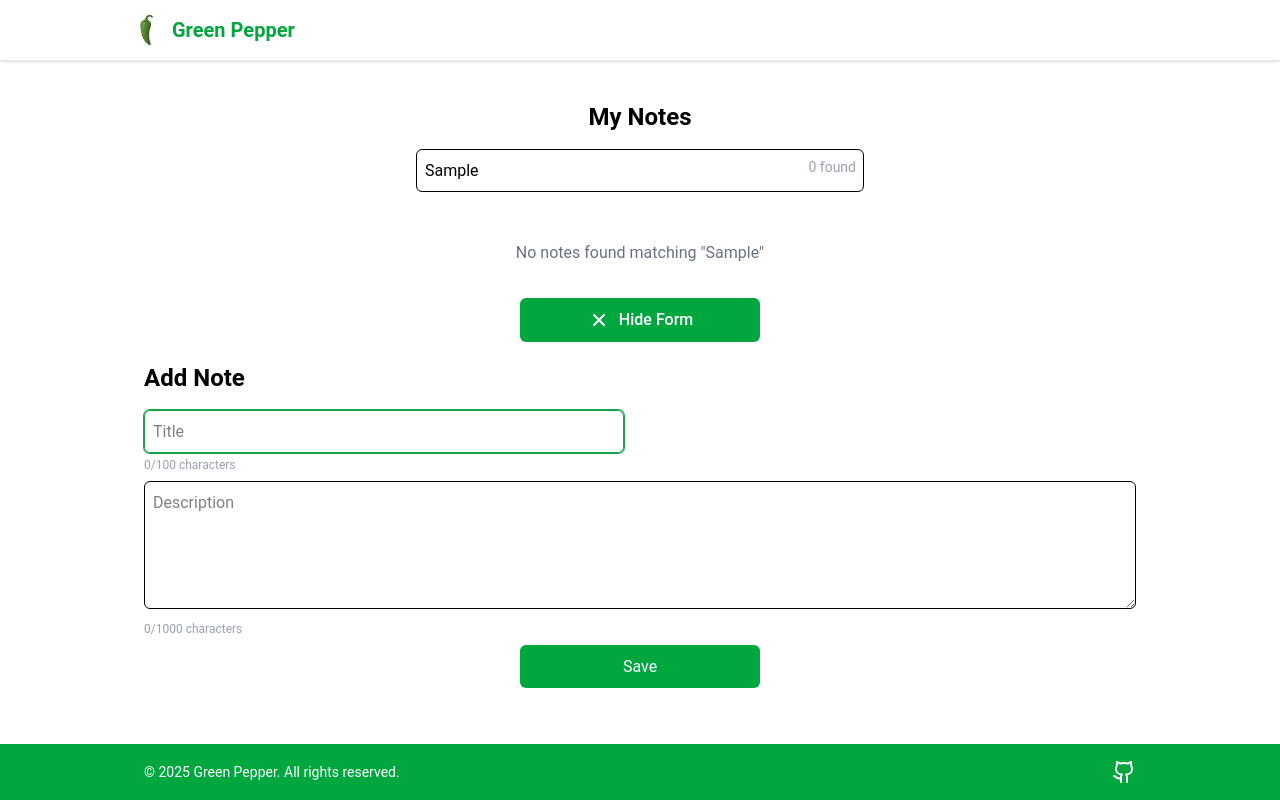
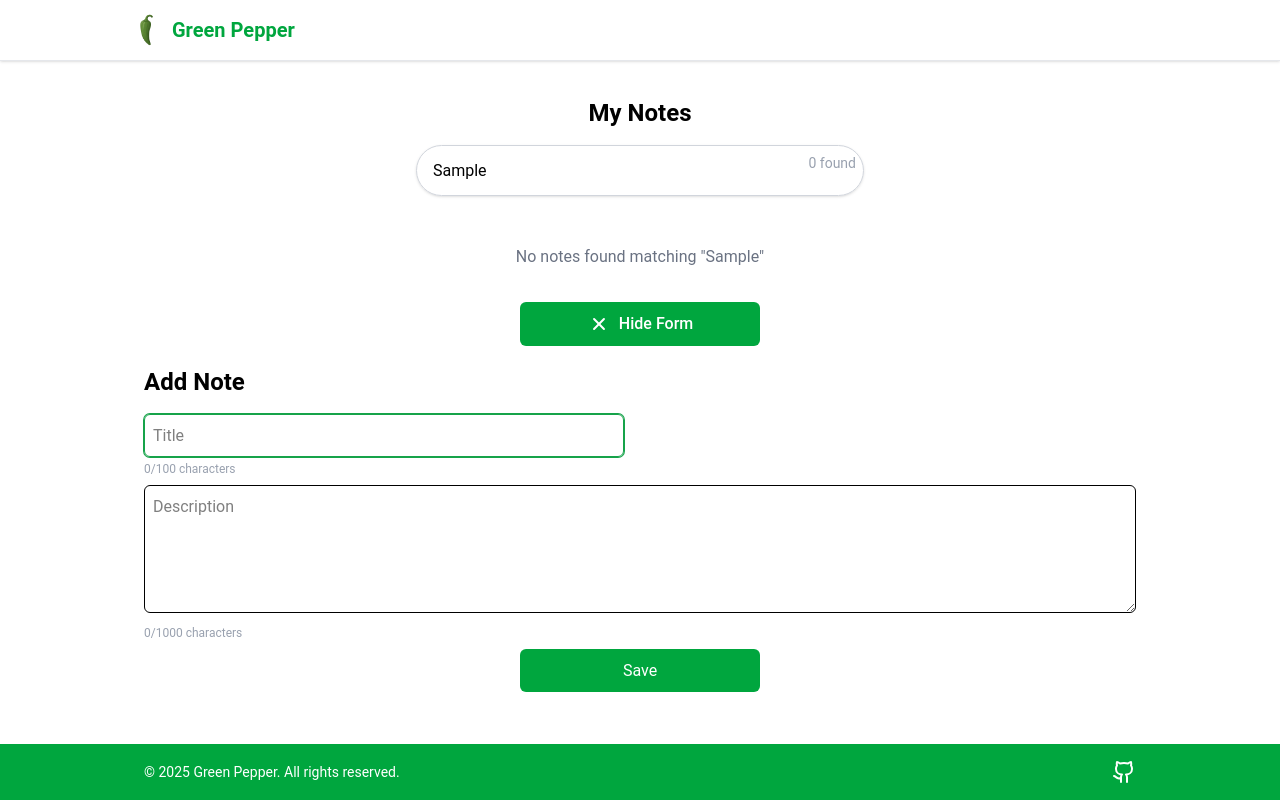
Before and after one commit to jordiroca94/green-pepper, a Vue app: page / in a window 1280 px wide. Both pictures are taken after typing "Sample" into the empty fields and a click on the button "Add Note". Built offline with nearby package versions, Linux system fonts and the light colour scheme.

Commit message:
fix: search input style

```diff
--- a/src/components/AppNotes.vue
+++ b/src/components/AppNotes.vue
@@ -25,7 +25,7 @@
             ref="searchInput"
             v-model="searchQuery"
             placeholder="Search notes..."
-            class="border rounded-md p-2 w-full focus:ring-2 focus:ring-green-500 focus:border-transparent"
+            class="w-full px-4 py-3 rounded-full border border-gray-300 shadow-sm focus:outline-none focus:ring-2 focus:ring-green-500 focus:border-transparent transition"
             @keydown.escape="searchQuery = ''"
           />
           <span v-if="searchQuery" class="absolute right-2 top-2 text-gray-400 text-sm">
```
